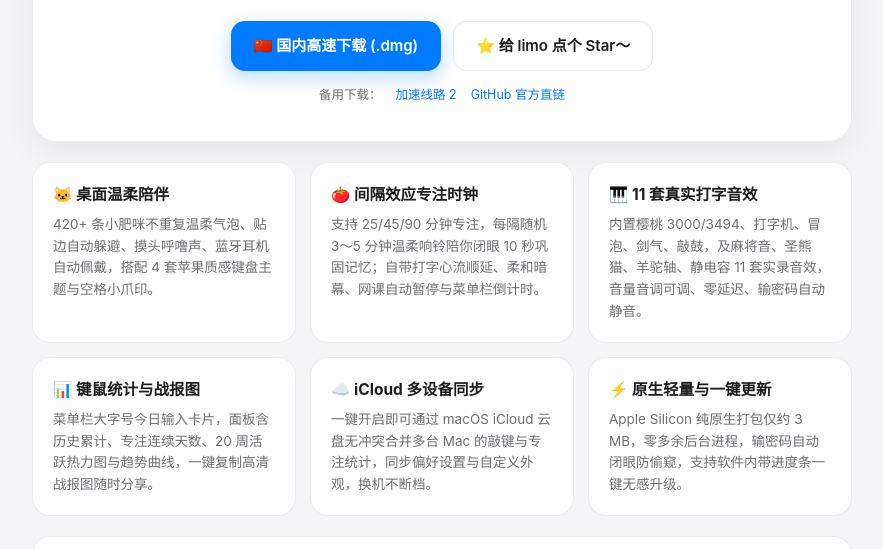
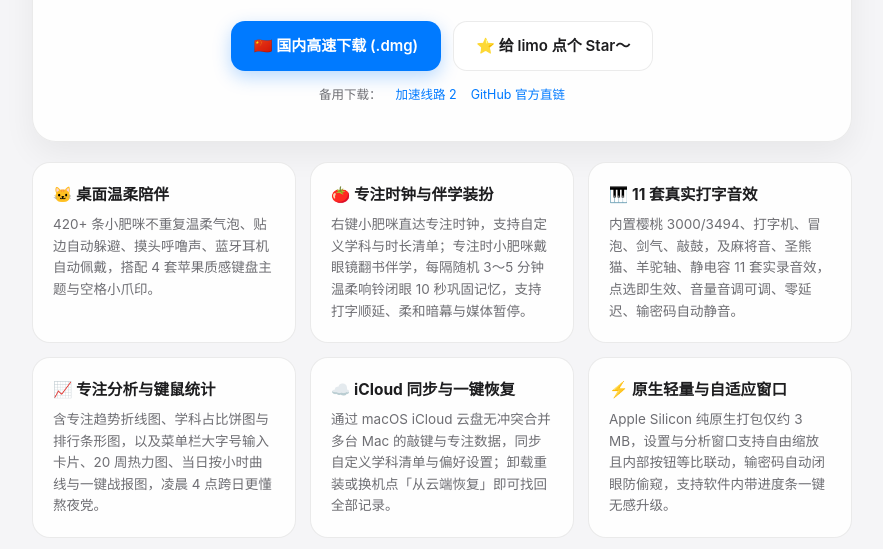
Before and after one commit to limoest/xiaofeimi, a plain HTML site: page docs/index.html in a window 1280 px wide. Shown: the part 406-955 px from the top of the page, without its empty margins (198-1081 px from the left). Drawn offline with Linux system fonts and the light colour scheme; no server answers.

Commit message:
docs: update website for v3.1.0

```diff
--- a/docs/index.html
+++ b/docs/index.html
@@ -250,24 +250,24 @@
           <p>420+ 条小肥咪不重复温柔气泡、贴边自动躲避、摸头呼噜声、蓝牙耳机自动佩戴，搭配 4 套苹果质感键盘主题与空格小爪印。</p>
         </article>
         <article class="card">
-          <h3>🍅 间隔效应专注时钟</h3>
-          <p>支持 25/45/90 分钟专注，每隔随机 3～5 分钟温柔响铃陪你闭眼 10 秒巩固记忆；自带打字心流顺延、柔和暗幕、网课自动暂停与菜单栏倒计时。</p>
+          <h3>🍅 专注时钟与伴学装扮</h3>
+          <p>右键小肥咪直达专注时钟，支持自定义学科与时长清单；专注时小肥咪戴眼镜翻书伴学，每隔随机 3～5 分钟温柔响铃闭眼 10 秒巩固记忆，支持打字顺延、柔和暗幕与媒体暂停。</p>
         </article>
         <article class="card">
           <h3>🎹 11 套真实打字音效</h3>
-          <p>内置樱桃 3000/3494、打字机、冒泡、剑气、敲鼓，及麻将音、圣熊猫、羊驼轴、静电容 11 套实录音效，音量音调可调、零延迟、输密码自动静音。</p>
+          <p>内置樱桃 3000/3494、打字机、冒泡、剑气、敲鼓，及麻将音、圣熊猫、羊驼轴、静电容 11 套实录音效，点选即生效、音量音调可调、零延迟、输密码自动静音。</p>
         </article>
         <article class="card">
-          <h3>📊 键鼠统计与战报图</h3>
-          <p>菜单栏大字号今日输入卡片，面板含历史累计、专注连续天数、20 周活跃热力图与趋势曲线，一键复制高清战报图随时分享。</p>
+          <h3>📈 专注分析与键鼠统计</h3>
+          <p>含专注趋势折线图、学科占比饼图与排行条形图，以及菜单栏大字号输入卡片、20 周热力图、当日按小时曲线与一键战报图，凌晨 4 点跨日更懂熬夜党。</p>
         </article>
         <article class="card">
-          <h3>☁️ iCloud 多设备同步</h3>
-          <p>一键开启即可通过 macOS iCloud 云盘无冲突合并多台 Mac 的敲键与专注统计，同步偏好设置与自定义外观，换机不断档。</p>
+          <h3>☁️ iCloud 同步与一键恢复</h3>
+          <p>通过 macOS iCloud 云盘无冲突合并多台 Mac 的敲键与专注数据，同步自定义学科清单与偏好设置；卸载重装或换机点「从云端恢复」即可找回全部记录。</p>
         </article>
         <article class="card">
-          <h3>⚡ 原生轻量与一键更新</h3>
-          <p>Apple Silicon 纯原生打包仅约 3 MB，零多余后台进程，输密码自动闭眼防偷窥，支持软件内带进度条一键无感升级。</p>
+          <h3>⚡ 原生轻量与自适应窗口</h3>
+          <p>Apple Silicon 纯原生打包仅约 3 MB，设置与分析窗口支持自由缩放且内部按钮等比联动，输密码自动闭眼防偷窥，支持软件内带进度条一键无感升级。</p>
         </article>
       </section>
 
```
